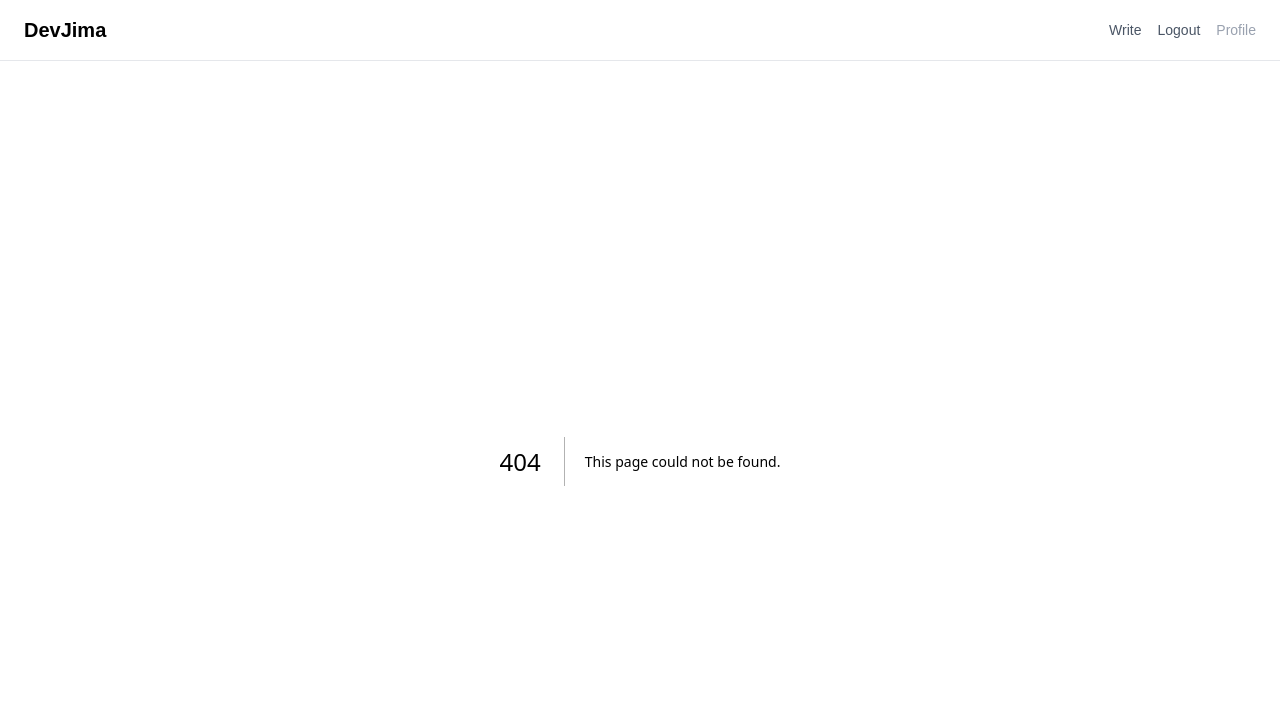
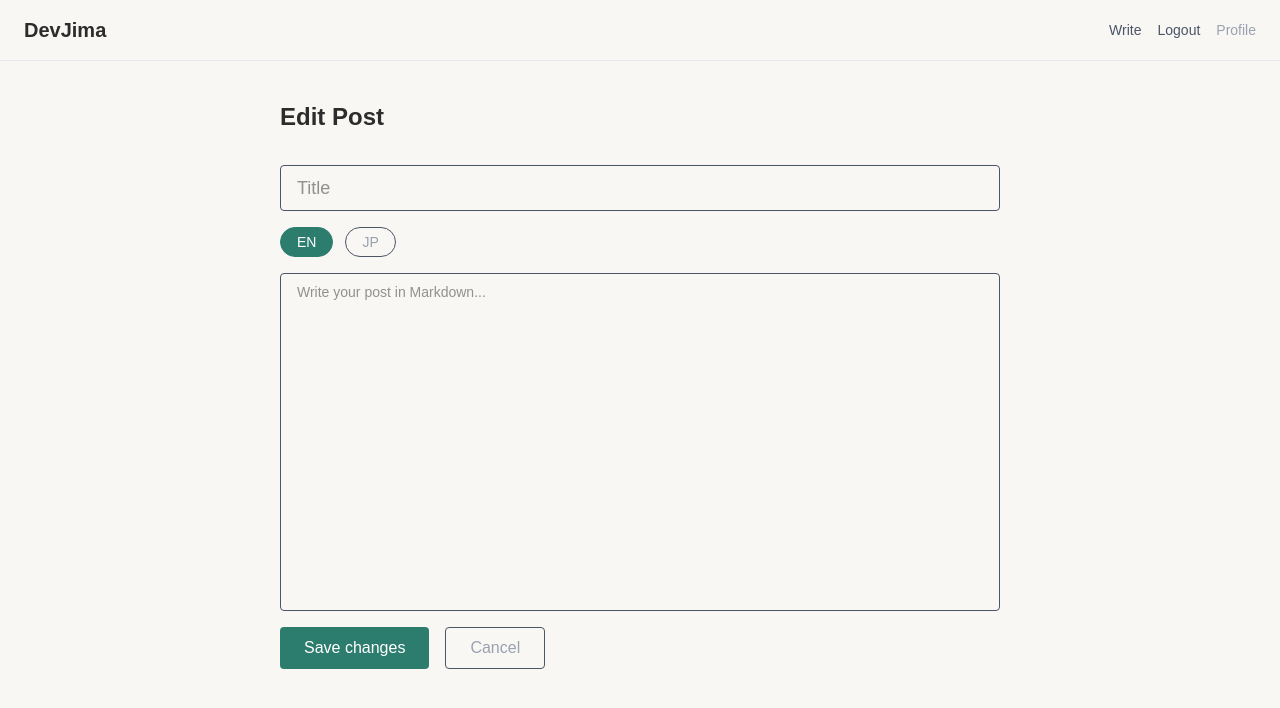
Before and after one commit to VilliDoug/devjima, a Next.js app in the folder frontend/: page /posts/1/edit in a window 1280 px wide. Before the commit this address had no page. Shown: the top 708 px of the page. Built offline with nearby package versions, Linux system fonts and the light colour scheme; no server answers; sample sign-in values are in the browser's storage.

Commit message:
feat: 投稿編集ページを追加,  投稿編集・削除ボタンを追加

```diff
--- a/frontend/src/lib/api.ts
+++ b/frontend/src/lib/api.ts
@@ -59,6 +59,19 @@ export const createPost = (title: string, body: string, language: string) =>
         body: JSON.stringify({ title, body, language }),
     });
 
+export const updatePost = (id: number, data: { title: string; body: string; language: string;}) =>
+    request<string>(`/posts/${id}`, {
+        method: 'PUT',
+        body: JSON.stringify(data),
+    });
+
+export const deletePost = (id: number) =>
+    request<string>(`/posts/${id}`, {
+        method: 'DELETE',
+    });
+
+
+
 // Comments
 export const getCommentsByPost = (postId: number) =>
     request<PostComment[]>(`/comments/post/${postId}`);
--- /dev/null
+++ b/frontend/src/pages/posts/[id]/edit.tsx
@@ -0,0 +1,102 @@
+import { getPostById, updatePost } from "@/lib/api";
+import { useAuth } from "@/lib/AuthContext";
+import { useRouter } from "next/router";
+import { useEffect, useState } from "react";
+
+export default function EditPost() {
+  const router = useRouter();
+  const id = Number(router.query.id);
+  const { isLoggedIn } = useAuth();
+
+  const [title, setTitle] = useState("");
+  const [body, setBody] = useState("");
+  const [language, setLanguage] = useState("en");
+  const [loading, setLoading] = useState(true);
+  const [error, setError] = useState("");
+
+  useEffect(() => {
+    if (!id) return;
+    getPostById(id)
+      .then((data) => {
+        setTitle(data.title ?? "");
+        setBody(data.body ?? "");
+        setLanguage(data.language ?? "en");
+      })
+      .catch((err) => console.error(err))
+      .finally(() => setLoading(false));
+  }, [id]);
+
+  const handleSubmit = async (e: React.SubmitEvent) => {
+    e.preventDefault();
+    try {
+      await updatePost(id, { title, body, language });
+      router.push(`/posts/${id}`);
+    } catch {
+      setError("Failed to update post");
+    }
+  };
+
+  if (!isLoggedIn) {
+    router.push(`/posts/${id}`);
+    return null;
+  }
+
+  if (loading) return <p className="p-6 text-devjima">Loading...</p>;
+
+  return (
+    <div className="max-w-3xl mx-auto px-6 py-10">
+        <h1 className="text-2xl font-bold mb-8">Edit Post</h1>
+        {error && <p className="text-red-500 mb-4">{error}</p>}
+        <form onSubmit={handleSubmit}
+        className="flex flex-col gap-4">
+            <input
+        type="text"
+        placeholder="Title"
+        value={title}
+        onChange={e => setTitle(e.target.value)}
+        className="border border-gray-600 bg-transparent rounded px-4 py-2 text-lg" />
+        <div className="flex gap-3">
+            <button
+            type="button"
+            onClick={() => setLanguage('en')}
+            className={`px-4 py-1 rounded-full text-sm border transition-colors ${
+              language === 'en'
+                ? 'bg-devjima-teal text-white border-devjima-teal'
+                : 'border-gray-600 text-gray-400'
+            }`}
+          >
+            EN
+          </button>
+          <button
+            type="button"
+            onClick={() => setLanguage('ja')}
+            className={`px-4 py-1 rounded-full text-sm border transition-colors ${
+              language === 'ja'
+                ? 'bg-devjima-teal text-white border-devjima-teal'
+                : 'border-gray-600 text-gray-400'
+            }`}
+          >
+            JP
+          </button>
+        </div>
+        <textarea placeholder="Write your post in Markdown..."
+        value={body}
+        onChange={e => setBody(e.target.value)}
+        rows={16}
+        className="border border-gray-600 bg-transparent rounded px-4 py-2 font-mono text-sm resize-none"
+        />
+        <div className="flex gap-4">
+            <button type="submit"
+            className="bg-devjima-teal text-white px-6 py-2 rounded hover:bg-devjima-teal-hover transition-colors">
+                Save changes
+            </button>
+            <button type="button"
+            onClick={() => router.back()}
+            className="border border-gray-600 text-gray-400 px-6 py-2 rounded hover:border-gray-400 transition-colors">
+                Cancel
+            </button>
+        </div>
+        </form>
+    </div>
+  )
+}
--- a/frontend/src/pages/posts/[id].tsx
+++ b/frontend/src/pages/posts/[id]/index.tsx
@@ -1,5 +1,6 @@
 import Comments from "@/components/Comments";
-import { getPostById } from "@/lib/api";
+import { deletePost, getPostById } from "@/lib/api";
+import { useAuth } from "@/lib/AuthContext";
 import { Post } from "@/types";
 import Link from "next/link";
 import { useRouter } from "next/router";
@@ -8,9 +9,15 @@ import { useEffect, useState } from "react";
 export default function PostPage() {
   const router = useRouter();
   const id = Number(router.query.id);
+  const { userId } = useAuth();
 
   const [post, setPost] = useState<Post | null>(null);
   const [loading, setLoading] = useState<boolean>(true);
+
+  const handleDelete = async () => {
+    await deletePost(id);
+    router.push('/');
+  }
 
   useEffect(() => {
     if (!id) return;
@@ -19,6 +26,7 @@ export default function PostPage() {
       .catch((err) => console.error(err))
       .finally(() => setLoading(false));
   }, [id]);
+
 
   if (loading) return <p className="p-6 text-devjima">Loading...</p>;
 
@@ -44,6 +52,20 @@ export default function PostPage() {
             }`}>
                 {post.language === 'en' ? 'EN' : 'JP'}
             </span>
+            {userId === post.author.id && (
+                <div className="flex gap-3 ml-auto">
+                    <button
+                    onClick={() => router.push(`/posts/${id}/edit`)}
+                    className="border border-gray-600 text-gray-400 px-3 py-1 rounded text-xs hover:border-devjima-teal hover:text-devjima-teal transition-colors">
+                        Edit
+                    </button>
+                    <button
+                    onClick={handleDelete}
+                    className="border border-red-800 text-red-400 px-3 py-1 rounded text-xs hover:bg-red-900 transition-colors">
+                        Delete
+                    </button>
+                </div>
+            )}
         </div>
 
         <h1 className="text-3xl font-bold text-white mb-4">{post.title}</h1>
```
